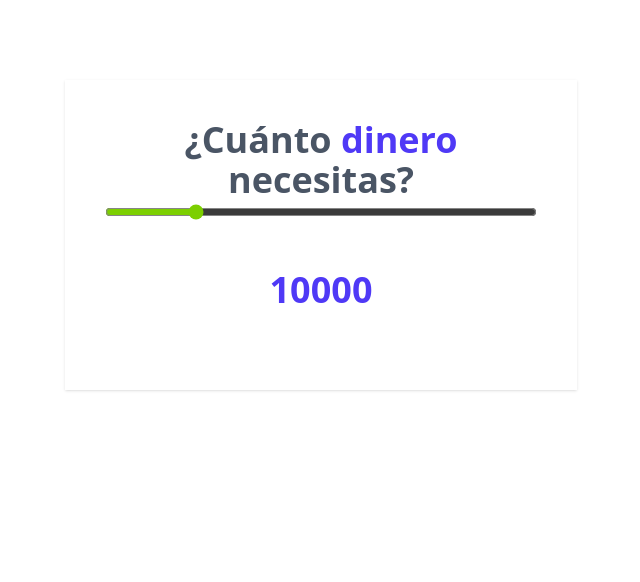
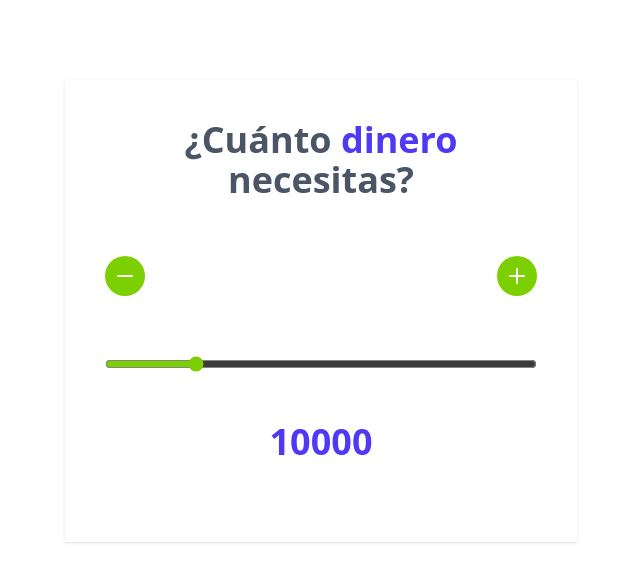
Before and after one commit to cgamcs/cotizador-prestamos, a React (Vite) app: page / in a window 1280 px wide. Shown: the top 582 px of the page, without its empty margins (319-959 px from the left). Built offline with nearby package versions, Linux system fonts and the light colour scheme.

Commit message:
agregando botones para decrementar o incrementar el valor del prestamos

```diff
--- a/package.json
+++ b/package.json
@@ -11,6 +11,7 @@
   },
   "dependencies": {
     "@tailwindcss/vite": "^4.1.12",
+    "lucide-react": "^0.541.0",
     "react": "^19.1.1",
     "react-dom": "^19.1.1",
     "tailwindcss": "^4.1.12"
--- a/src/App.jsx
+++ b/src/App.jsx
@@ -1,15 +1,39 @@
 import { useState } from "react"
 import Header from "./components/Header"
+import { Minus, Plus } from "lucide-react"
+
 
 function App() {
   const [cantidad, setCantidad] = useState(10000)
 
-  const min = 0
-  const max = 50000
-  const step = 100
+  const MIN = 0
+  const MAX = 50000
+  const STEP = 100
 
   function handleChange(e) {
     setCantidad(+e.target.value)
+  }
+
+  function handleClickDecremento() {
+    const valor = cantidad - STEP
+
+    if(valor < MIN) {
+      alert('Cantidad no valida')
+      return
+    }
+
+    setCantidad(valor)
+  }
+
+  function handleClickIncremento() {
+    const valor = cantidad + STEP
+
+    if(valor > MAX) {
+      alert('Cantidad no valida')
+      return
+    }
+
+    setCantidad(valor)
   }
 
   return (
@@ -17,15 +41,33 @@
       <div className="my-20 max-w-lg mx-auto bg-white shadow p-10">
         <Header />
 
+        <div className="flex justify-between my-14">
+          <button
+            type="button"
+            className="h-10 w-10 flex items-center justify-center font-bold text-white text-2xl bg-lime-500 rounded-full hover:outline-none hover:ring-2 hover:ring-offset-2 hover:ring-lime-500"
+            onClick={handleClickDecremento}
+          >
+            <Minus />
+          </button>
+
+          <button
+            type="button"
+            className="h-10 w-10 flex items-center justify-center font-bold text-white text-2xl bg-lime-500 rounded-full hover:outline-none hover:ring-2 hover:ring-offset-2 hover:ring-lime-500"
+            onClick={handleClickIncremento}
+          >
+            <Plus />
+          </button>
+        </div>
+
         <input
           type="range"
           name=""
           id=""
           className="w-full h-6 bg-gray-200 accent-lime-500 hover:accent-lime-600"
           onChange={handleChange}
-          min={min}
-          max={max}
-          step={step}
+          min={MIN}
+          max={MAX}
+          step={STEP}
           value={cantidad}
         />
 
```
Also changed, not shown: 1 other file (tests, documents, lock files or other folders).
